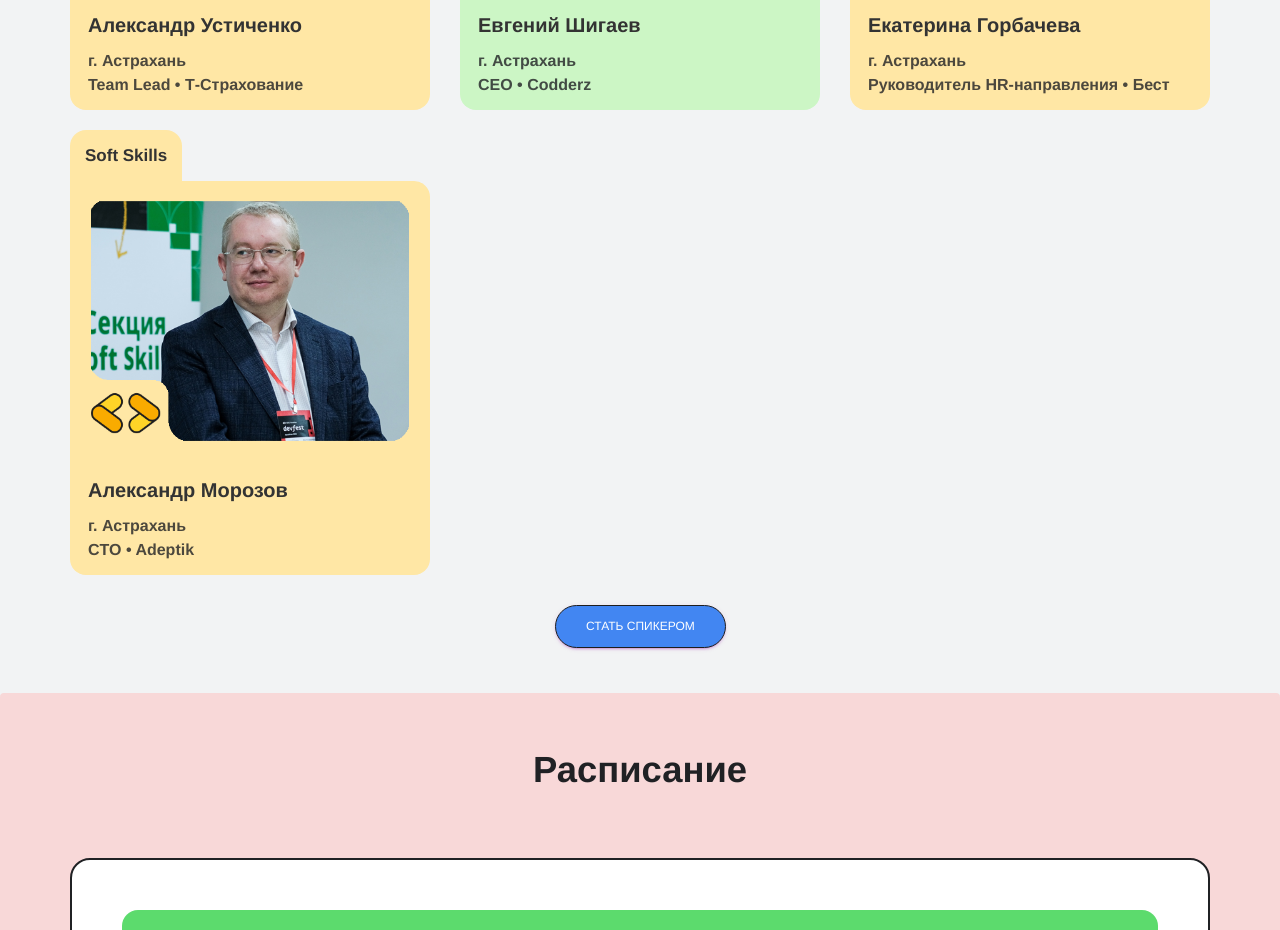
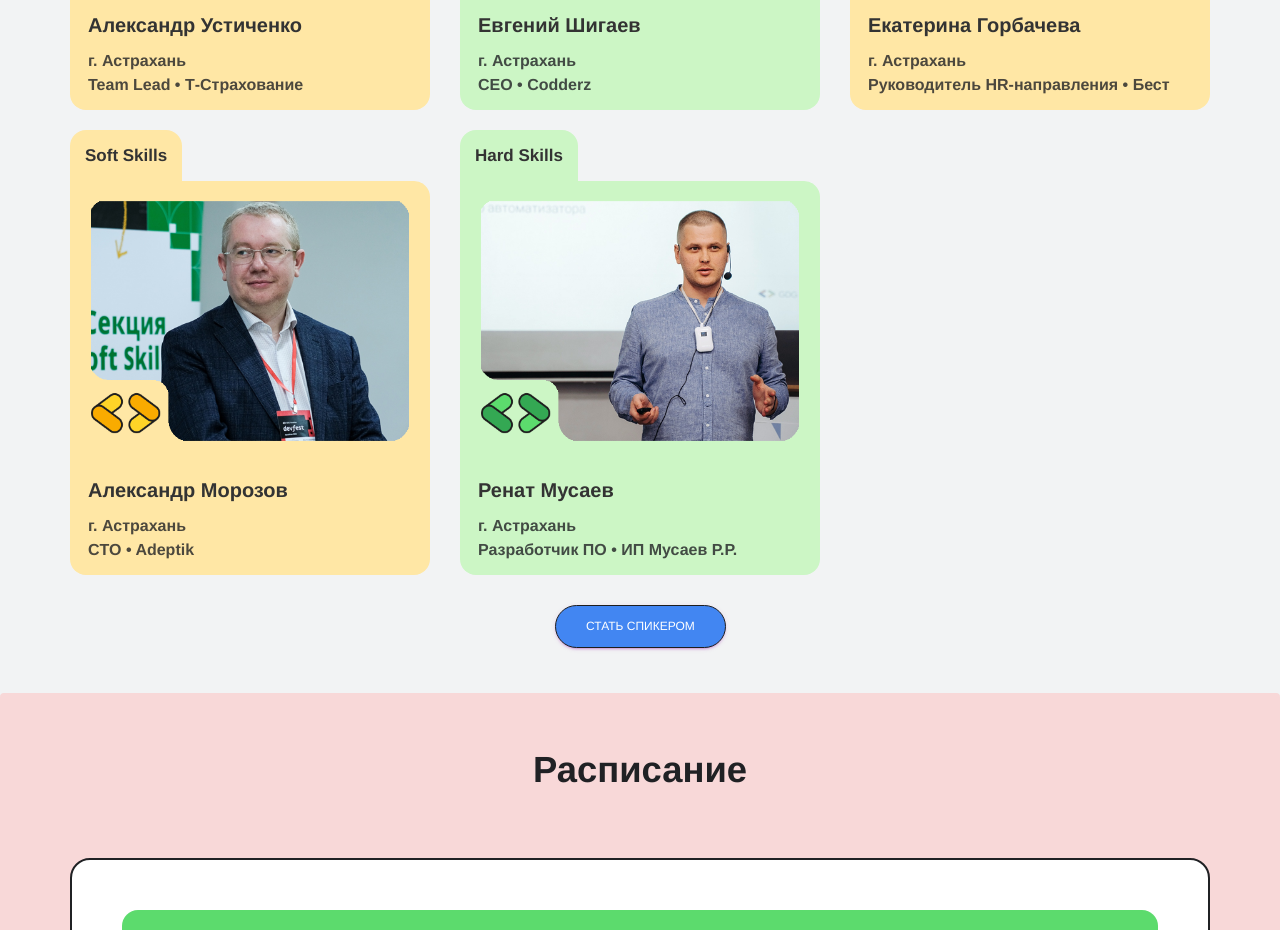
Before and after one commit to Armanitos94/devfest2024, a plain HTML site: page index.html in a window 1280 px wide. Shown: the part 3120-4050 px from the top of the page. Drawn offline with Linux system fonts and the light colour scheme; a script that the page names is missing.

Commit message:
add mysaev

```diff
--- a/index.html
+++ b/index.html
@@ -355,20 +355,22 @@
                            </div>
                         </div>
                      </div>
+
+                     <div class="col-md-4 speaker-hard-skills">
+                        <div class="time-slot">Hard Skills</div>
+                        <div class="thumbnail thumbnail-mod speaker" speakerId="3">
+                           <img src="assets/img/speakers/musaev.png" class="cmd-img">
+                           <div class="caption text-left">
+                              <h4>Ренат Мусаев</h4>
+                              <p>г. Астрахань</p>
+                              <p>Разработчик ПО • ИП Мусаев Р.Р.</p>
+                           </div>
+                        </div>
+                     </div>
                   </div>
                   <!--
                   <div class="row">
-                     <div class="col-md-4 speaker-soft-skills">
-                        <div class="time-slot">Soft Skills</div>
-                        <div class="thumbnail thumbnail-mod speaker" speakerId="3">
-                           <img src="assets/img/speakers/sergeev.jpg" class="cmd-img">
-                           <div class="caption text-left">
-                              <h4>Роман Сергеев</h4>
-                              <p>г. Астрахань</p>
-                              <p>Программист • ООО «ИТ-Центр»</p>
-                           </div>
-                        </div>
-                     </div>
+
                      <div class="col-md-4 speaker-soft-skills">
                         <div class="time-slot">Soft Skills</div>
                         <div class="thumbnail thumbnail-mod speaker" speakerId="5">
```
Also changed, not shown: assets/img/speakers/musaev.png (added).
